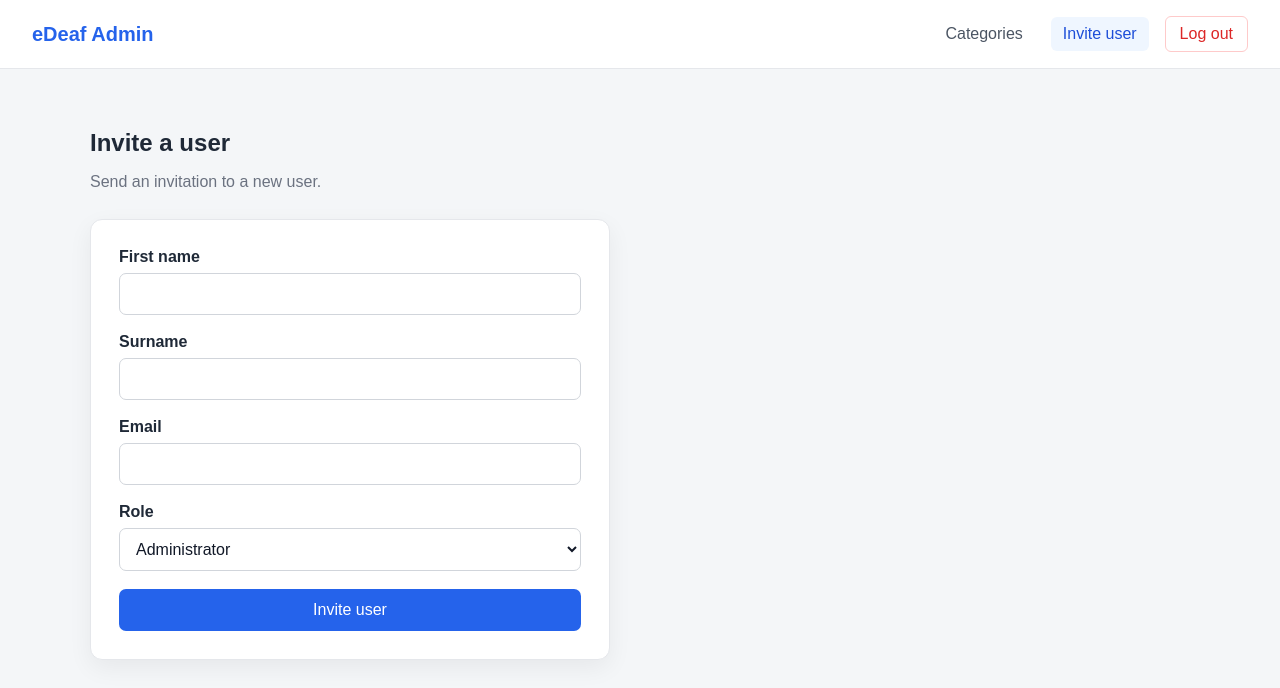
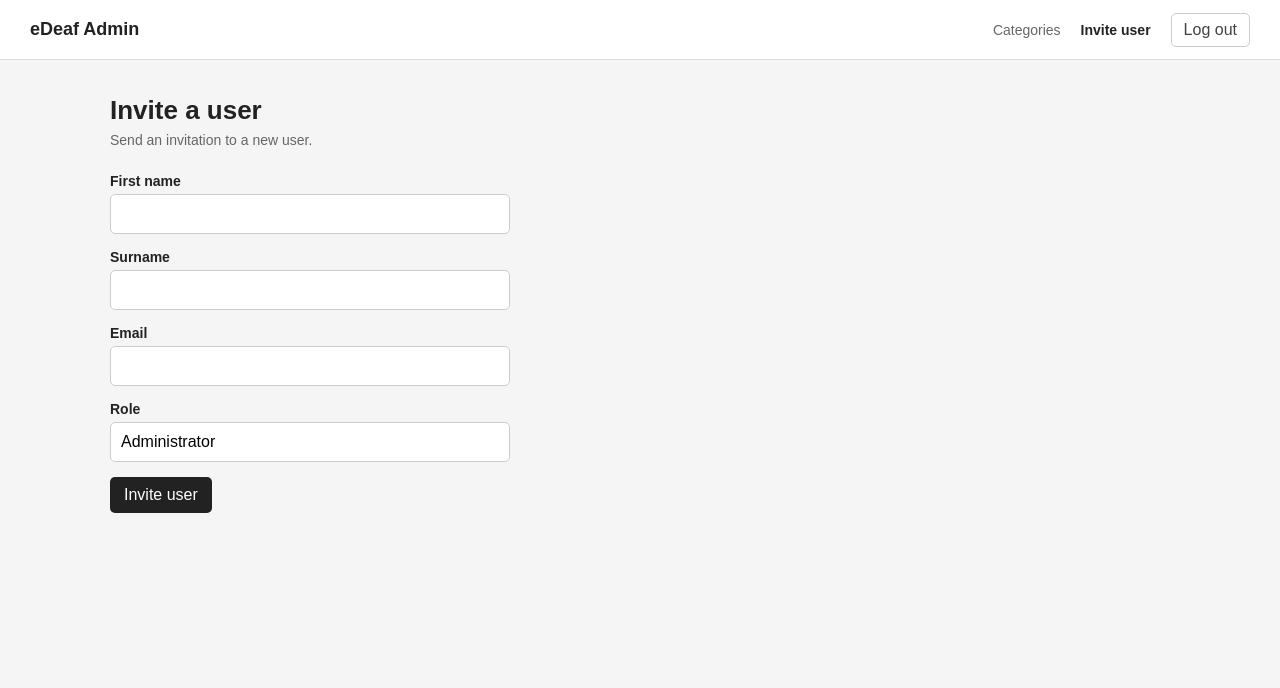
Before and after one commit to markpbrown/codehesion-grad-practical, a React (Vite) app: page /register in a window 1280 px wide. Shown: the top 688 px of the page. Built offline with nearby package versions, Linux system fonts and the light colour scheme; no server answers; sample sign-in values are in the browser's storage.

Commit message:
Updated styling
Simplified styling

```diff
--- a/src/components/Layout.jsx
+++ b/src/components/Layout.jsx
@@ -1,8 +1,4 @@
-import {
-  NavLink,
-  Outlet,
-  useNavigate,
-} from "react-router-dom";
+import {NavLink, Outlet, useNavigate,} from "react-router-dom";
 import { useAuth } from "../context/AuthContext";
 
 export default function Layout() {
--- a/src/index.css
+++ b/src/index.css
@@ -1,264 +1,265 @@
+/* GENERAL */
+
 * {
   box-sizing: border-box;
 }
 
 body {
   margin: 0;
-  min-width: 320px;
-  min-height: 100vh;
-  background: #f4f6f8;
-  color: #1f2937;
+
   font-family: Arial, Helvetica, sans-serif;
-}
 
-a {
-  color: inherit;
-  text-decoration: none;
+  background: #f5f5f5;
+  color: #222;
 }
 
 button,
-input,
-select {
+input {
   font: inherit;
 }
 
-button {
-  cursor: pointer;
+
+/* APP */
+
+.app {
+  min-height: 100vh;
 }
 
+
+/* HEADER */
+
 .header {
+  height: 60px;
+  padding: 0 30px;
+
+  background: white;
+  border-bottom: 1px solid #ddd;
+
   display: flex;
   align-items: center;
   justify-content: space-between;
-  gap: 24px;
-  padding: 16px 32px;
-  background: #ffffff;
-  border-bottom: 1px solid #e5e7eb;
 }
 
 .brand {
-  color: #2563eb;
-  font-size: 20px;
-  font-weight: 700;
+  color: #222;
+  text-decoration: none;
+
+  font-size: 18px;
+  font-weight: bold;
 }
 
 .navigation {
   display: flex;
   align-items: center;
-  gap: 16px;
+  gap: 20px;
 }
 
 .nav-link {
-  padding: 8px 12px;
-  color: #4b5563;
-  border-radius: 6px;
+  color: #666;
+  text-decoration: none;
+
+  font-size: 14px;
 }
 
-.nav-link:hover,
+.nav-link:hover {
+  color: #222;
+}
+
 .nav-link.active {
-  color: #1d4ed8;
-  background: #eff6ff;
+  color: #222;
+  font-weight: bold;
 }
 
 .logout-button {
-  padding: 8px 14px;
-  background: #ffffff;
-  color: #dc2626;
-  border: 1px solid #fecaca;
-  border-radius: 6px;
+  padding: 7px 12px;
+
+  background: white;
+  color: #444;
+
+  border: 1px solid #ccc;
+  border-radius: 5px;
+
+  cursor: pointer;
 }
 
-.main-content {
-  width: min(1100px, calc(100% - 32px));
-  margin: 0 auto;
-  padding: 40px 0;
+.logout-button:hover {
+  background: #f5f5f5;
 }
 
-.auth-page {
-  display: grid;
-  place-items: center;
-  min-height: 100vh;
-  padding: 24px;
+
+/* MAIN CONTENT */
+
+.main-content {
+  width: 100%;
 }
 
-.form-card,
-.detail-card {
-  width: 100%;
-  max-width: 520px;
-  padding: 28px;
-  background: #ffffff;
-  border: 1px solid #e5e7eb;
-  border-radius: 12px;
-  box-shadow: 0 8px 24px rgb(0 0 0 / 6%);
+
+/* PAGE */
+
+.page {
+  max-width: 1100px;
+
+  margin: 0 auto;
+  padding: 35px 20px;
 }
 
-.form-card h1,
-.detail-card h1 {
-  margin-top: 0;
+.page-heading {
+  margin-bottom: 25px;
 }
 
-.form-group {
-  margin-bottom: 18px;
+.page-heading h1 {
+  margin: 0;
+
+  font-size: 26px;
 }
 
-.form-group label {
-  display: block;
-  margin-bottom: 7px;
-  font-weight: 600;
-}
+.page-heading p {
+  margin: 6px 0 0;
 
-.form-group input,
-.form-group select {
-  width: 100%;
-  padding: 11px 12px;
-  color: #111827;
-  background: #ffffff;
-  border: 1px solid #d1d5db;
-  border-radius: 7px;
-}
-
-.form-group input:focus,
-.form-group select:focus {
-  outline: 2px solid #bfdbfe;
-  border-color: #2563eb;
-}
-
-form button[type="submit"] {
-  width: 100%;
-  padding: 12px 16px;
-  color: #ffffff;
-  background: #2563eb;
-  border: 0;
-  border-radius: 7px;
-}
-
-form button:disabled {
-  cursor: not-allowed;
-  opacity: 0.65;
-}
-
-.field-error,
-.form-error {
-  color: #b91c1c;
-}
-
-.field-error {
-  margin: 6px 0 0;
+  color: #666;
   font-size: 14px;
 }
 
-.form-success {
-  padding: 12px;
-  color: #166534;
-  background: #dcfce7;
-  border-radius: 7px;
-}
 
-.form-error {
-  padding: 12px;
-  background: #fee2e2;
-  border-radius: 7px;
-}
-
-.page-heading {
-  margin-bottom: 28px;
-}
-
-.page-heading h1 {
-  margin-bottom: 8px;
-}
-
-.page-heading p {
-  color: #6b7280;
-}
+/* CATEGORY GRID */
 
 .card-grid {
   display: grid;
-  grid-template-columns: repeat(
-    auto-fit,
-    minmax(240px, 1fr)
-  );
-  gap: 20px;
+
+  grid-template-columns:
+    repeat(auto-fit, minmax(220px, 1fr));
+
+  gap: 15px;
 }
 
 .category-card {
-  padding: 22px;
-  background: #ffffff;
-  border: 1px solid #e5e7eb;
-  border-radius: 10px;
-  transition:
-    transform 0.2s,
-    box-shadow 0.2s;
+  padding: 20px;
+
+  background: white;
+
+  border: 1px solid #ddd;
+  border-radius: 6px;
+
+  color: #222;
+  text-decoration: none;
 }
 
 .category-card:hover {
-  transform: translateY(-3px);
-  box-shadow: 0 8px 20px rgb(0 0 0 / 8%);
+  border-color: #aaa;
 }
 
 .category-card h2 {
-  margin-top: 0;
+  margin: 0 0 10px;
+
+  font-size: 18px;
+}
+
+.category-card p {
+  margin: 0 0 15px;
+
+  color: #666;
+  font-size: 14px;
 }
 
 .category-card span {
-  color: #2563eb;
-  font-weight: 600;
+  display: block;
+
+  margin-top: 20px;
+
+  color: #555;
+  font-size: 13px;
 }
 
+
+/* FORMS */
+
+form {
+  max-width: 400px;
+}
+
+label {
+  display: block;
+
+  margin-bottom: 5px;
+
+  font-size: 14px;
+  font-weight: bold;
+}
+
+input {
+  width: 100%;
+
+  padding: 10px;
+  margin-bottom: 15px;
+
+  background: white;
+
+  border: 1px solid #ccc;
+  border-radius: 5px;
+}
+
+input:focus {
+  outline: none;
+  border-color: #777;
+}
+
+
+/* BUTTONS */
+
+button {
+  padding: 9px 14px;
+
+  background: #222;
+  color: white;
+
+  border: none;
+  border-radius: 5px;
+
+  cursor: pointer;
+}
+
+button:hover {
+  background: #444;
+}
+
+button:disabled {
+  background: #aaa;
+  cursor: not-allowed;
+}
+
+
+/* WORD LIST */
+
 .word-list {
-  display: grid;
-  gap: 10px;
+  padding: 0;
+  margin-top: 20px;
+
+  list-style: none;
 }
 
 .word-item {
+  padding: 12px 15px;
+  margin-bottom: 8px;
+
+  background: white;
+
+  border: 1px solid #ddd;
+  border-radius: 5px;
+
   display: flex;
+  align-items: center;
   justify-content: space-between;
-  padding: 16px;
-  background: #ffffff;
-  border: 1px solid #e5e7eb;
-  border-radius: 8px;
 }
 
-.word-item:hover {
-  border-color: #93c5fd;
+
+/* MESSAGES */
+
+.form-error {
+  color: #b42318;
+  font-size: 14px;
 }
 
-.back-link {
-  display: inline-block;
-  margin-bottom: 24px;
-  color: #2563eb;
+.success-message {
+  color: #287a3d;
+  font-size: 14px;
 }
-
-.details div {
-  display: grid;
-  grid-template-columns: 140px 1fr;
-  padding: 10px 0;
-  border-bottom: 1px solid #e5e7eb;
-}
-
-.details dt {
-  font-weight: 700;
-}
-
-.details dd {
-  margin: 0;
-}
-
-@media (max-width: 650px) {
-  .header {
-    align-items: flex-start;
-    flex-direction: column;
-    padding: 16px;
-  }
-
-  .navigation {
-    align-items: stretch;
-    flex-direction: column;
-    width: 100%;
-  }
-
-  .details div {
-    grid-template-columns: 1fr;
-    gap: 5px;
-  }
-}
--- a/src/pages/Home.jsx
+++ b/src/pages/Home.jsx
@@ -91,7 +91,7 @@ export default function HomePage() {
                 <p>{category.description}</p>
               )}
 
-              <span>View words →</span>
+              <span>View words</span>
             </Link>
           ))}
         </div>
--- a/src/pages/Login.jsx
+++ b/src/pages/Login.jsx
@@ -35,10 +35,7 @@ export default function LoginPage() {
 
       body.append("grant_type", "password");
       body.append("client_id", import.meta.env.VITE_CLIENT_ID);
-      body.append(
-        "client_secret",
-        import.meta.env.VITE_CLIENT_SECRET
-      );
+      body.append("client_secret", import.meta.env.VITE_CLIENT_SECRET);
       body.append("scope", import.meta.env.VITE_SCOPE);
       body.append("username", values.email);
       body.append("password", values.password);
@@ -61,7 +58,7 @@ export default function LoginPage() {
       const message =
         error.response?.data?.error_description ||
         error.response?.data?.message ||
-        "Login failed. Check your email and password.";
+        "Login failed.";
 
       setStatus(message);
     } finally {
--- a/src/pages/Register.jsx
+++ b/src/pages/Register.jsx
@@ -127,10 +127,11 @@ export default function RegisterPage() {
               <div className="form-group">
                 <label htmlFor="role">Role</label>
 
-                <Field id="role" name="role" as="select">
-                  <option value="Administrator">
-                    Administrator
-                  </option>
+                <Field
+                  id="role"
+                  name="role"
+                  type="text"
+                  placeholder="Admin">
                 </Field>
 
                 <ErrorMessage
```
